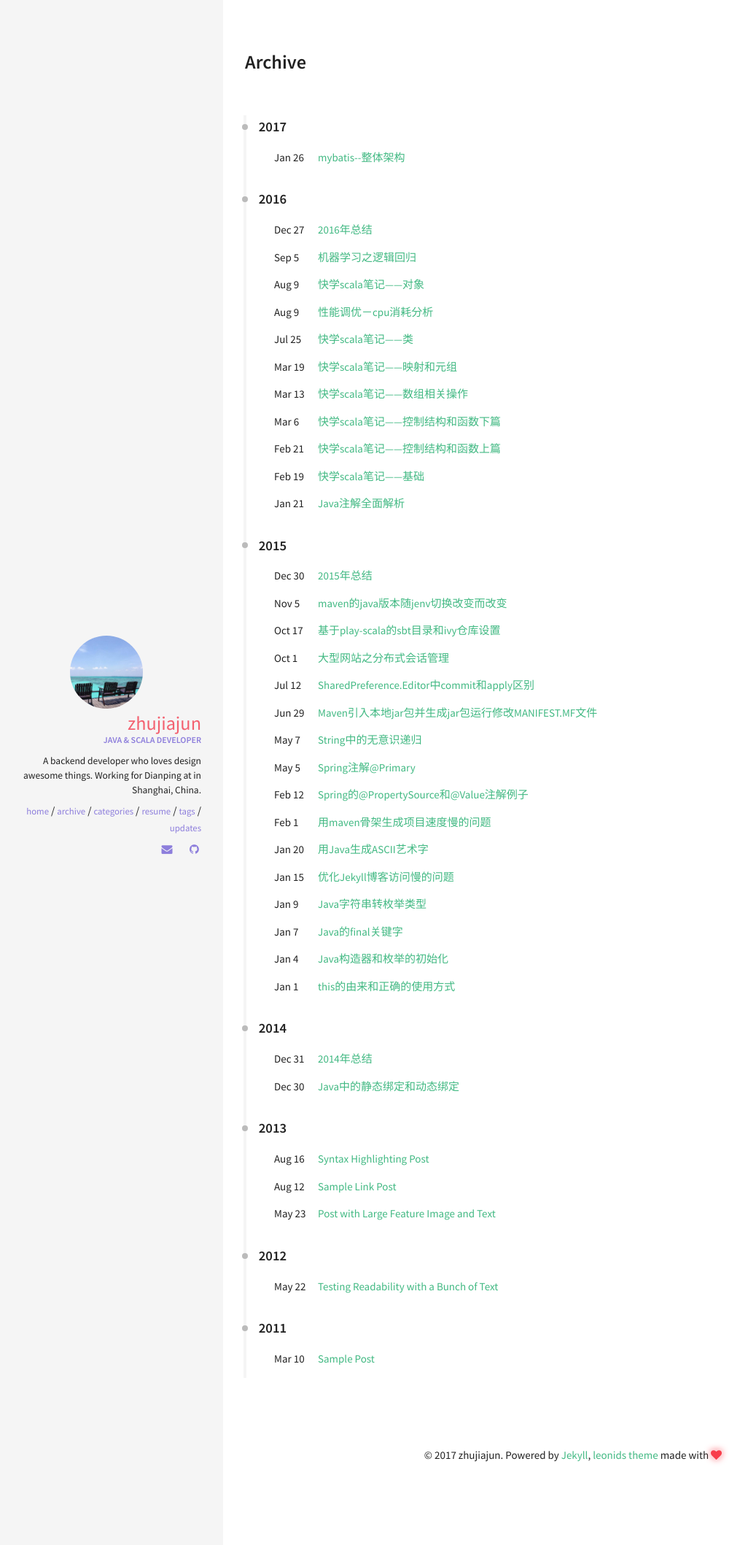
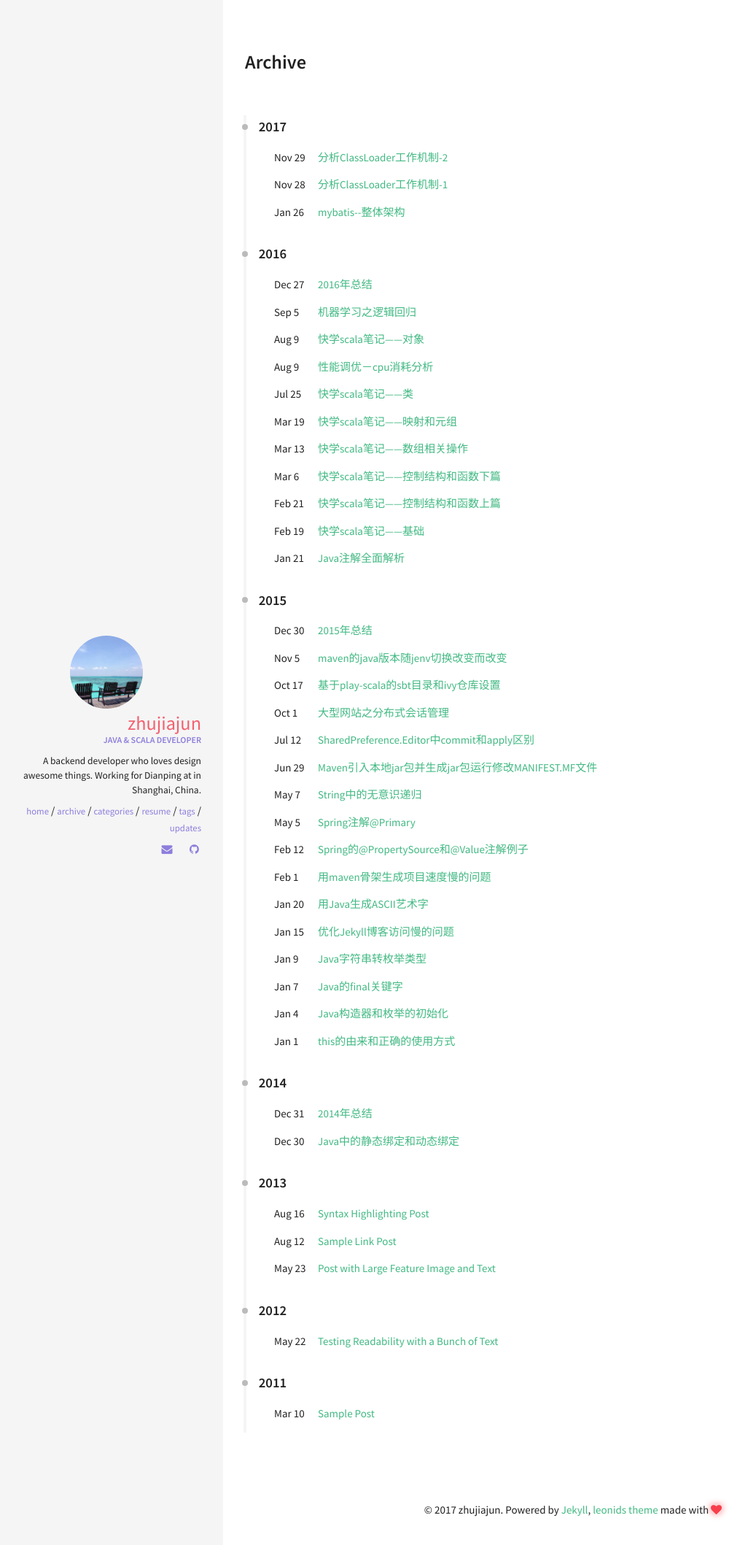
Before and after one commit to zJiaJun/zJiaJun.github.io, a Jekyll site: the page built from archive.html, in a window 1280 px wide. Shown: the top 2117 px of the page at 73% size, without its empty margins (14-1040 px from the left). Built offline with Jekyll 4.4.1, drawn with Linux system fonts in a browser that asks for light colours; part of the change alters nothing that is shown.

Commit message:
classloader

````diff
--- /dev/null
+++ b/_posts/2017-11-29-classloader-2.md
@@ -0,0 +1,77 @@
+---
+layout: post
+title:  分析ClassLoader工作机制-2
+categories: [java]
+tags: [java]
+---
+
+##### 如何加载Class文件
+
+ClassLoader加载一个class文件到JVM是需要经过的步骤。
+
+- 找到.class文件并把这个文件包含的字节码加载到内存中。
+
+- 字节码验证。
+
+- Class类数据结构分析及相应的内存分配。
+
+- 符号表的链接。
+
+- 初始化,类中静态属性和初始化赋值，以及静态代码块的执行。
+<!--more-->
+
+##### 加载字节码到内存
+在抽象类ClassLoader中并没有定义如何去加载，如何去找到指定类并把它的字节码加载到内存需要子类去实现，也就是要实现findClass()方法。看下常用的URLClassLoader是如何实现findClass()的，在URLClassLoader中通过一个URLClassPath类帮助取得要加载的class文件字节流，而这个URLClassPath定义了到哪里去找这个class文件，如果找到这个class文件，再读取它的byte字节流，通过调用defineClass()方法来创建类对象。
+来看下URLClassLoader的构造函数，如下
+{% highlight java %}
+    public URLClassLoader(URL[] urls) {
+        super();
+        // this is to make the stack depth consistent with 1.1
+        SecurityManager security = System.getSecurityManager();
+        if (security != null) {
+            security.checkCreateClassLoader();
+        }
+        this.acc = AccessController.getContext();
+        ucp = new URLClassPath(urls, acc);
+}
+{% endhighlight %}
+
+发现必须要指定一个URL数组才能够创建URLCLassLoader对象，也就是必须要指定这个ClassLoader默认到哪个目录下去查找class文件。
+这个URL数组也是创建URLClassPath对象的必要条件，它是以URL的形式来表示ClassPath路径的。
+在创建URLClassPath对象是会根据传过来的URL数组中的路径来判断是文件还是jar包，根据路径的不同分别创建FileLoader或者JarLoader，或者使用默认的加载器。当JVM调用findClass时由这几个加载器来将class文件的字节码加载到内存中。
+
+下表是每个ClassLoader的搜索路径参数：
+
+| ClassLoader类型 | 参数选项 | 说明 |
+|-|-|
+|BootstrapClassLoader|-Xbootclasspath: <br>-Xbootclasspath/a:<br>-Xbootclasspath/p:|设置BootstrapClassLoader的搜索路径<br>把路径添加到已存在BootstrapClassLoader搜索路径的后面<br>把路径添加到已存在BootstrapClassLoader搜索路径的前面|
+|ExtClassLoader|-Djava.ext.dirs=| 设置ExtClassLoader的搜索路径|
+|AppClassLoader|-Djava.class.path= <br> -classpath 或 -cp | 设置AppClassLoader的搜索路径|
+
+##### 验证与解析
+- 字节码验证，类装入器对于类的字节码要做许多检测，以确保格式正确，行为正确。
+
+- 类准备，在这个阶段准备代表每个类中定义的字段、方法和实现接口所必需的数据结构。
+
+- 解析，在这个阶段类装入器装入类所引用的其他所有类，如超类，接口，字段，方法签名，方法中使用的本地变量。
+
+##### 初始化Class对象
+在类中包含的静态初始化器都被执行，在这一阶段末尾静态字段被初始化为默认值。
+
+
+##### ClassLoader能够完成的事情
+
+- 在自定义路径下查找自定义的class类文件。也许需要的class文件并不总是在设置好的classpath下面，那么就要想办法找到这个类，在这种情况下需要自己实现一个ClassLoader。
+
+- 对要加载的类做特殊出来。如保证通过网络传输类的安全性，可以将类加密后再进行传输，在加载到JVM之前对类的字节码再解密，这个过程就可以放在自定义的ClassLoader中实现。
+
+- 可以定义类的实现机制，如果可以检查已加载的class文件是否被修改，如果修改了，可以重新加载这个类，从而实现热部署。
+
+
+JVM在加载类之前会检查请求的类是否已经被加载过，也就是调用findLoadedClass()方法查看是否能够返回类的实例。如果类已经加载了，再调用loadClass()方法会导致类冲突，如下异常：
+```
+Exception in thread "main" java.lang.LinkageError: loader (instance of  com/github/zjiajun/java/core/classloader/PathClassLoader): attempted  duplicate class definition for name: "com/github/zjiajun/java/core/classloader/ClassLoaderInheritance"
+```
+JVM表示一个类是否是同一个类会有两个条件。一是看这个类的完整类名是否一样，这个类名包括类所在的包名。二是看加载这个类的ClassLoader是否是同一个，这个说的同一个是指ClassLoader的实例是否是同一个实例。即便是同一个ClassLoader类的两个实例，加载同一个类也会不一样。要实现类的热部署可以创建不同的ClassLoader的实例对象，通过不同的实例来加载相同的类。
+使用不同的ClassLoader实例加载同一个类，会不会导致JVM的PermGen区无限增大呢？其实并不会，因为ClassLoader对象也会和其他对象一样，当没有对象再引用它以后，会被JVM回收。但需要注意的是，被这个ClassLoader加载的字节码会被保存在PermGen区，这个数据一般只是在执行FullGC时才会被回收的，所以应用在如果大量的动态加载，FullGC又不是太频繁，要注意PermGen区的大小，防止内存溢出。
+个人觉得FullGC的次数不应该很频繁，都知道FullGC会导致STW的，对于某些场景下的应用是接收不了的，应该适当的调整MaxPermSize。
````
Also changed, not shown: _posts/2017-11-28-classloader-1.md (renamed from _drafts/2017-11-28-classloader-1.md, +16 -5 lines).
